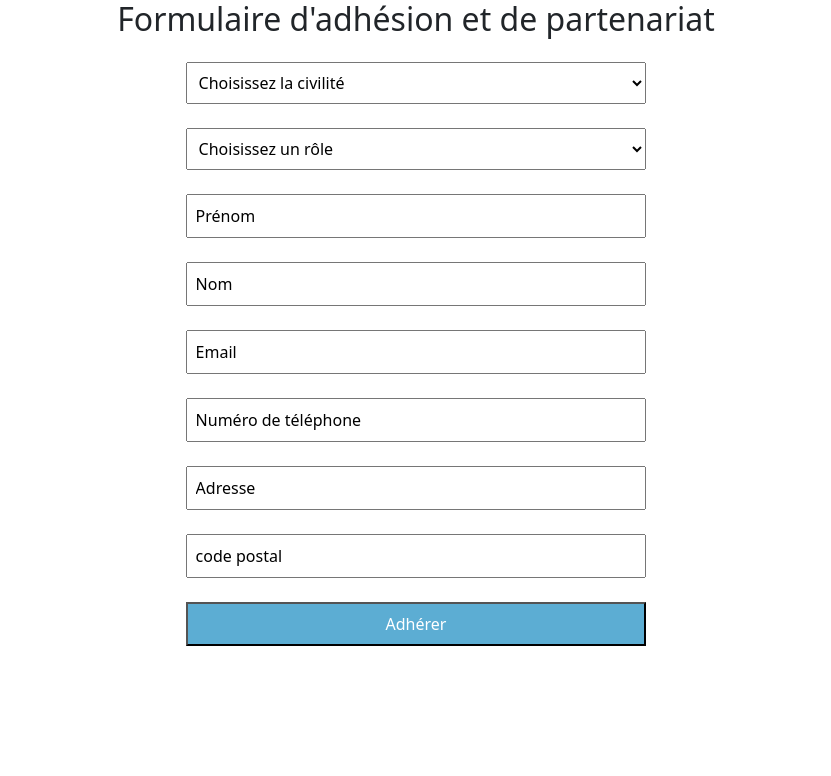
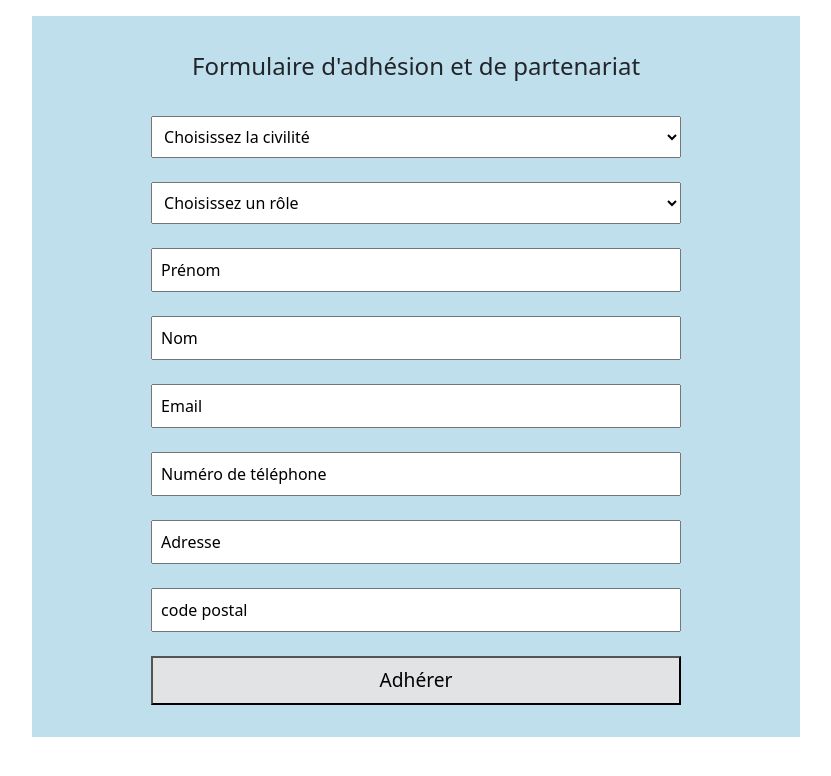
Before and after one commit to angembang/Association-Renais-sance, a PHP site: template templates/membershipForm.html.twig in a window 1280 px wide. Shown: the top 776 px of the page, without its empty margins (224-1055 px from the left). Run offline with PHP 8.4, Linux system fonts and the light colour scheme; the template is opened without the code that fills it, so the values that code supplies are empty; some libraries are stand-ins or nearby versions.

Commit message:
style: Enhance membershipFormRegister.html.twig
- Added CSS styling to improve the appearance of the membership registration page.
- Made minor adjustments to the form structure for better integration of the new styles.

```diff
--- a/assets/css/style.css
+++ b/assets/css/style.css
@@ -367,7 +367,18 @@ margin-bottom: 1rem;
   gap: 1rem;
 }
 
-.membership-form h2{
+.membership-form .form-member-container {
+  display: flex;
+  flex-direction: column;
+  justify-content: center;
+  align-items: center;
+  padding: 1rem;
+  margin: 1rem;
+  width: 90%;
+  background-color: #60aed166;
+}
+
+.membership-form form legend{
 text-align: center;
 }
 
@@ -381,7 +392,8 @@ text-align: center;
   justify-content: center;
   align-items: center;
   gap: 1.5rem;
-  width: 90%;
+  width: 100%;
+  margin: 1rem;
 }
 
 .membership-form form fieldset {
@@ -395,13 +407,14 @@ text-align: center;
 .membership-form form fieldset input,
 .membership-form form fieldset select,
 .membership-form form button {
-    width: 80%;
+    width: 100%;
     padding: 0.6rem;
   }
 
   .membership-form form button {
-    color: white;
-    background-color: #5cadd3;
+    color: black;
+    background-color: #e2e3e5;
+    font-size: 1.2rem;
   }
 
 /******************************* footer ************************************/
@@ -522,13 +535,6 @@ iframe {
     font-size: 1.3rem;
   }
 
-  .membership-form form fieldset input,
-  .membership-form form fieldset select,
-  .membership-form form button {
-    width: 70%;
-    padding: 0.5rem;
-  }
-
   .footer {
     height: 70px;
   }
@@ -568,6 +574,10 @@ iframe {
     object-position: center bottom; /* Keeps the bottom in view and centers the image vertically */
     transform: translateY(-36%);
   }
+
+  .membership-form form {
+    width: 80%;
+  }
 }
 
 
@@ -596,12 +606,17 @@ iframe {
     font-size: 1.2rem;
   }
 
+  .membership-form .form-member-container {
+    width: 80%;
+  }
+
   .membership-form form fieldset input,
   .membership-form form fieldset select,
   .membership-form form button {
-    width: 60%;
+    width: 90%;
     padding: 0.5rem;
   }
+
 }
 
 
@@ -653,10 +668,14 @@ iframe {
     margin: auto;
   }
 
+  .membership-form .form-member-container {
+    width: 70%;
+  }
+
   .membership-form form fieldset input,
   .membership-form form fieldset select,
   .membership-form form button {
-    width: 50%;
+    width: 85%;
     padding: 0.5rem;
   }
 
@@ -742,12 +761,17 @@ iframe {
     font-size: 27px;
   }
 
+  .membership-form .form-member-container {
+    width: 60%;
+  }
+
   .membership-form form fieldset input,
   .membership-form form fieldset select,
   .membership-form form button {
-    width: 40%;
+    width: 90%;
     padding: 0.5rem;
   }
+
 }
 
 
--- a/templates/membershipForm.html.twig
+++ b/templates/membershipForm.html.twig
@@ -9,9 +9,7 @@
 {% endblock %}
 
 {% block main %}
-    <section class="membership-form">
-        <h2 class="membership-form-h">Formulaire d'adhésion et de partenariat</h2>
-
+    <div class="membership-form">
         <!-- Modal -->
         <div id="registerMessageModal" class="registerModal" style="display:none;">
             <div class="register-modal-content">
@@ -20,8 +18,10 @@
             </div>
         </div>
 
+        <div class="form-member-container">
             <!-- Registration Form -->
             <form action="index.php?route=check-membership-register" method="POST" id="registerForm" enctype="multipart/form-data">
+                <legend class="membership-form-h">Formulaire d'adhésion et de partenariat</legend>
                 <!-- Token field -->
                 <input type="hidden" name="csrf-token" id="csrf-token" value="{{ csrf_token }}" >
 
@@ -102,7 +102,9 @@
                 <button type="submit" id="submitButton">Adhérer</button>
 
             </form>
-    </section>
+        </div>
+
+    </div>
 
 {% endblock %}
 
```
Lines whose indentation alone changed are shown as unchanged.
